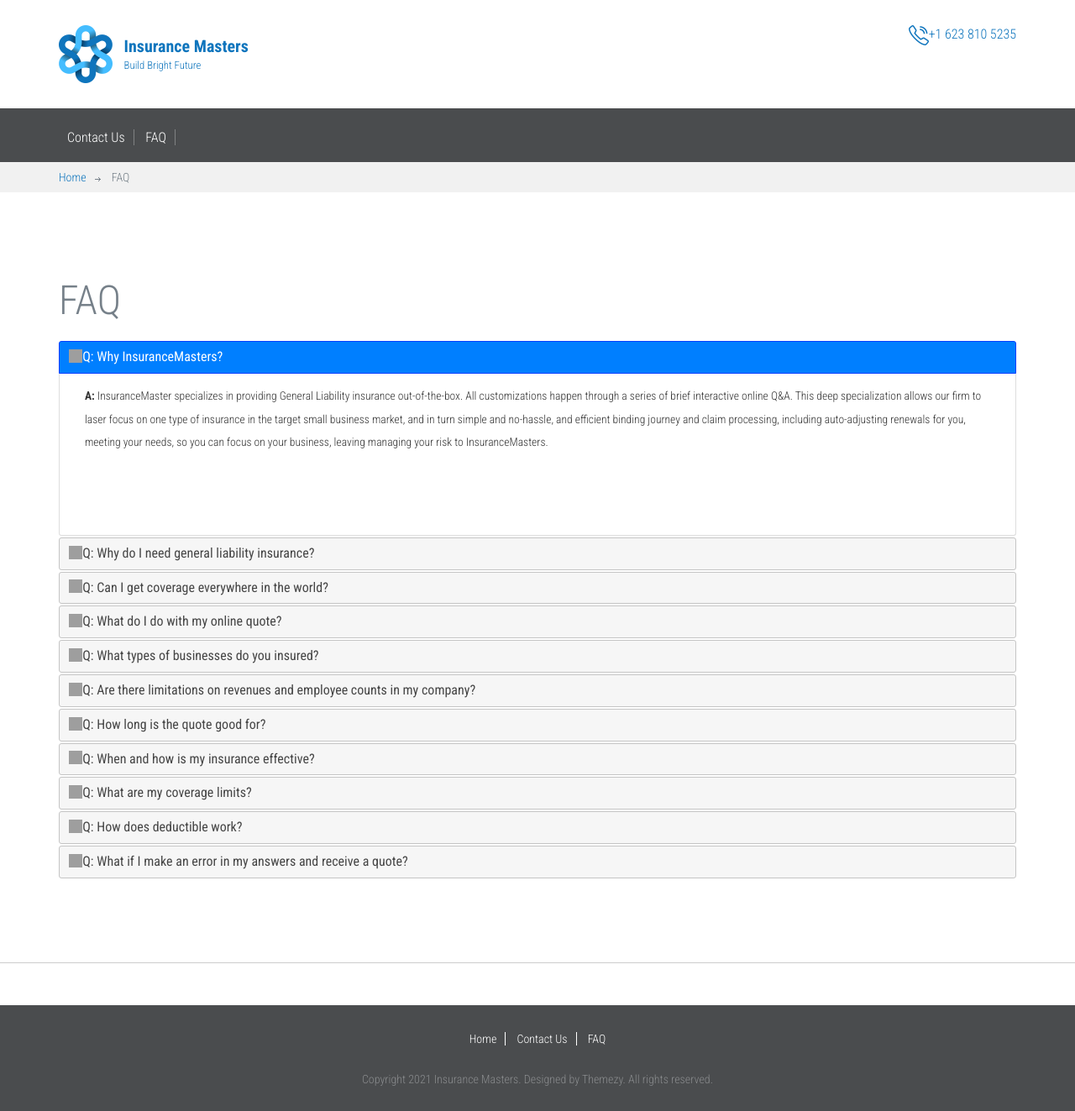
After one commit to mrtyson93/insurancemasters, a Flask app: page /faq in a window 1280 px wide. The commit adds this page. Shown: the whole page at 84% size. Run offline with Flask 2, Linux system fonts and the light colour scheme; parts of the project's set-up code (start-up, migrations or seed data) failed here and were passed over; some libraries are stand-ins or nearby versions; grey boxes are pictures that could not be loaded.

Commit message:
add faq page and contexual help to business quote page

```diff
--- a/app.py
+++ b/app.py
@@ -1,7 +1,7 @@
 from dotenv import load_dotenv
 from flask import Flask, render_template
 import os
-from python_logic import quoteYou, quoteBusiness, result, contact, quote
+from python_logic import quoteYou, quoteBusiness, result, contact, quote, faq
 # from quoteYou import quoteyou
 # from quoteBusiness import quotebusiness
 # from about import about
@@ -22,6 +22,7 @@ app.register_blueprint(quoteBusiness.quotebusiness)
 # app.register_blueprint(about)
 app.register_blueprint(result.result)
 app.register_blueprint(contact.contact)
+app.register_blueprint(faq.faq)
 
 
 @app.route('/')
--- /dev/null
+++ b/python_logic/faq.py
@@ -0,0 +1,9 @@
+from flask import Blueprint, render_template
+
+faq = Blueprint(
+    'faq', __name__, template_folder='templates')
+
+@faq.route("/faq")
+def faq_load():
+
+    return render_template('faq.html')
--- a/python_logic/quoteBusiness.py
+++ b/python_logic/quoteBusiness.py
@@ -20,7 +20,7 @@ EMPLOYEE_COUNTS = [
   {"value": "1", "text": "1"},
   {"value": "5", "text": "2-5"},
   {"value": "25", "text": "6-25"},
-  {"value": "50", "text": "25+"},
+  # {"value": "50", "text": "25+"},
 ]
 
 REVENUES = [
@@ -28,7 +28,7 @@ REVENUES = [
   {"value": "10", "text": "Between $250k/yr and $1M/yr"},
   {"value": "100", "text": "$1M-$5M"},
   {"value": "1000", "text": "$5M-$25M"},
-  {"value": "10000", "text": "$25M+"},
+  # {"value": "10000", "text": "$25M+"},
 ]
 
 BUSINESS_NATURES = [
--- a/static/style.css
+++ b/static/style.css
@@ -2399,3 +2399,13 @@ form input[type="reset"]:focus {
   background-color: #4a4c4e;
   border-radius: 4px;
 }
+
+.ui-accordion-header{
+  font-family: "Roboto Condensed", "Open Sans", sans-serif;
+  font-size: 1.65em;
+}
+
+.ui-accordion-content{
+  font-family: "Roboto Condensed", "Open Sans", sans-serif;
+  font-size: 0.85em;
+}
--- /dev/null
+++ b/templates/faq.html
@@ -0,0 +1,141 @@
+{% extends "layout.html" %} {% block content %}
+<div class="breadcrumbs">
+    <div class="container">
+        <a href="./index">Home</a>
+        <span>FAQ</span>
+    </div>
+</div>
+
+<div class="page">
+    <div class="fullwidth-block">
+        <div class="container">
+            <h1 class="entry-title">FAQ</h1>
+            <div id="accordion">
+                <h3>Q: Why InsuranceMasters?</h3>
+                <div>
+                    <p>
+                        <b>A:</b> InsuranceMaster specializes in providing General Liability insurance out-of-the-box. All
+                        customizations happen through a series of brief interactive online Q&A. This deep specialization
+                        allows our firm to laser focus on one type of insurance in the target small business market, and
+                        in turn simple and no-hassle, and efficient binding journey and claim processing, including
+                        auto-adjusting renewals for you, meeting your needs, so you can focus on your business, leaving
+                        managing your risk to InsuranceMasters.
+                    </p>
+                </div>
+                <h3>Q: Why do I need general liability insurance?</h3>
+                <div>
+                    <p>
+                        <b>A:</b> General Liability coverage can help you out if you or your employees is accused of slander,
+                        disparagement, or copyright infringement. It covers claims of bodily injury and property damage
+                        that result from the use of your product. These expenses can be very hefty, but general
+                        liability can help your business stay on its feet. General liability provides coverage to help
+                        you defend or settle claims, even if the claim brought against your business has no real basis.
+                        General liability coverage can cover liability expenses associated with your legal defense you
+                        need. General liability can help cover the injured person’s medical expenses.
+                    </p>
+                </div>
+                <h3>Q: Can I get coverage everywhere in the world?</h3>
+                <div>
+                    <p>
+                        <b>A:</b> InsuranceMasters provide you coverage in US states of Texas, Washington, Virginia,
+                        California, and Florida.
+                    </p>
+                </div>
+                <h3>Q: What do I do with my online quote?</h3>
+                <div>
+                    <p>
+                        <b>A:</b> You will call our Underwriters at 623-810-5235, and they will bind your quote, effectively
+                        you will be insured.
+                    </p>
+                </div>
+                <h3>Q: What types of businesses do you insured?</h3>
+                <div>
+                    <p>
+                        <b>A:</b> InsuranceMasters insure Sole Proprietorship, Limited Liability, and Corporations. We offer
+                        insurance to a variety of business nature. You may call us for more details. Specifically </p>
+                    <ul class="col-sm-12">
+                        <li>Manufacture, distribute, construct, install, or repair tangible goods – you may select this
+                            if your business is in tangible and physical goods. You will be insured whether you
+                            manufacture, build, design, distribute, configure, customize, install, or remedy/repair
+                            goods such as vehicle, computers, machinery, etc.
+                        </li>
+                        <li>Sales or business development – you may select this if you primarily sell your own goods to
+                            others’ goods. This includes business development activities.
+                        </li>
+                        <li>Consult in agriculture, medical, aerospace, environmental, oil/gas – you may select this if
+                            your business is in raw products are earth extracts such as oil, gar, minerals; or, your
+                            business is in medical/dental/vision devices; or, your business is in agriculture and
+                            aerospace activities.
+                        </li>
+                        <li>Consult in technology, management, legal, education, and associated training. You may select
+                            this is if you provide consulting and educational services, including legal advice.
+                        </li>
+                        <li>Other- you may select this if your business does not fall into any of the four cateogries.
+                        </li>
+                    </ul>
+
+                </div>
+                <h3>Q: Are there limitations on revenues and employee counts in my company?</h3>
+                <div>
+                    <p>
+                        <b>A:</b> InsuranceMasters can insure businesses with 25 or less staff counts.
+                    </p>
+                </div>
+                <h3>Q: How long is the quote good for?</h3>
+                <div>
+                    <p>
+                        <b>A:</b> Once you receive your quote, it is valid for up to 90 days from the date the quote was
+                        generated.
+                    </p>
+                </div>
+                <h3>Q: When and how is my insurance effective?</h3>
+                <div>
+                    <p>
+                        <b>A:</b> Once your first payment is made, you are insured.
+                    </p>
+                </div>
+                <h3>Q: What are my coverage limits?</h3>
+                <div>
+                    <p>
+                        <b>A:</b> your policy covers you up to $2M for the entire term of the policy which is one year. That is
+                        called the Aggregate limit and it is reset at renewal. Every instance of claim covers you up to
+                        your selected option of instances which can be $1M, $500K, or $250K per claim after met
+                        deductibles.
+                    </p>
+                </div>
+                <h3>Q: How does deductible work?</h3>
+                <div>
+                    <p>
+                        <b>A:</b> You have options to select $0, $2,500, $5,000, or $10,000. Your coverage of claim payments is
+                        made once the selected deductible paid by you is met at each occurrence. The deductible is not
+                        cumulative and is reset after each submitted claim and occurrence of loss.
+                    </p>
+                </div>
+                <h3>Q: What if I make an error in my answers and receive a quote?</h3>
+                <div>
+                    <p>
+                        <b>A:</b> Quote is valid based on actual and valid answers. You may call and provide correction to your
+                        answers during the life of the policy and changes will be made retroactively. Changes to your
+                        required payment will be made in the following cycle. However, if you submit a claim based on
+                        erroneous answers, your claim may be rejected, and depending on the nature of the error, your
+                        policy may be cancelled without any refunds.
+                    </p>
+                </div>
+
+            </div>
+        </div>
+        <!-- .container -->
+    </div>
+    <!-- .fullwidth-block -->
+</div>
+
+{% endblock %}
+
+{% block footer %}
+<script src="{{ url_for('static', filename='js/jquery-ui-1.11.1-min.js') }}"></script>
+<script>
+  $( function() {
+    $( "#accordion" ).accordion();
+  } );
+  </script>
+{% endblock %}
--- a/templates/layout.html
+++ b/templates/layout.html
@@ -24,17 +24,17 @@
       href="{{ url_for('static', filename='./fonts/lineo-icon/style.css') }}"
       rel="stylesheet"
     />
-
+<link
+      href="https://code.jquery.com/ui/1.11.1/themes/smoothness/jquery-ui.css"
+      rel="stylesheet"
+    />
     <!-- Loading main css file -->
     <link
       href="{{ url_for('static', filename='./style.css') }}"
       rel="stylesheet"
     />
 
-    <link
-      href="https://code.jquery.com/ui/1.11.1/themes/smoothness/jquery-ui.css"
-      rel="stylesheet"
-    />
+
  {% block header %} {% endblock %}
     <!--[if lt IE 9]>
       <script src="{{ url_for('static', filename='./js/ie-support/html5.js') }}"></script>
@@ -92,6 +92,7 @@
               <ul class="menu">
                 <!-- <li class="menu-item"><a href="/about">About us</a></li> -->
                 <li class="menu-item"><a href="/contact">Contact Us</a></li>
+                <li class="menu-item"><a href="/faq">FAQ</a></li>
               </ul>
               <!-- .menu -->
             </div>
@@ -113,6 +114,7 @@
               <a href="./index">Home</a>
               <!-- <a href="./about">About us</a> -->
               <a href="/contact">Contact Us</a>
+               <a href="/faq">FAQ</a>
             </nav>
 
             <div class="colophon">
```
Also changed, not shown: templates/result.html (+13 -5 lines).
